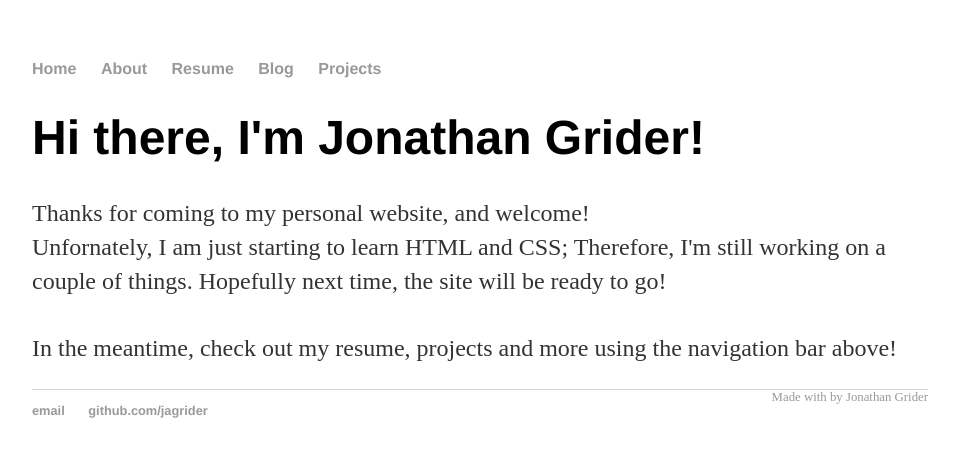
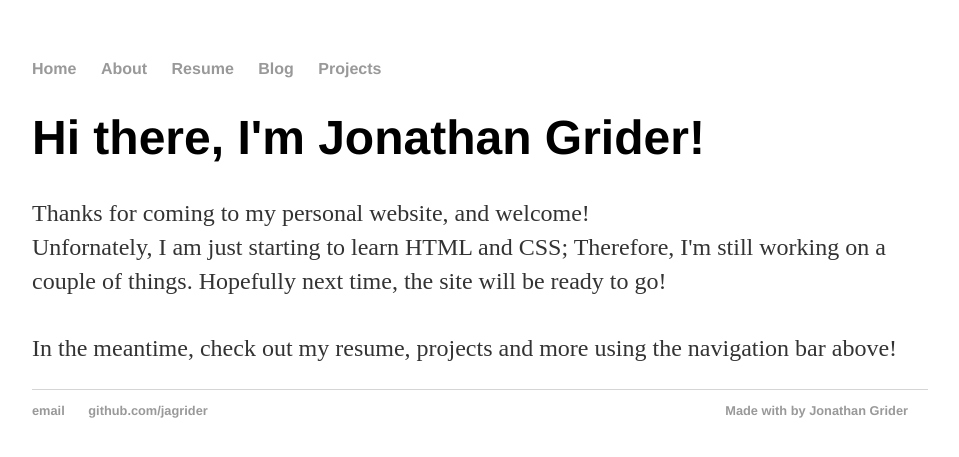
Before and after one commit to jagrider/jagrider.github.io, a Jekyll site: the page built from index.html, in a window 1280 px wide. Shown: the top 457 px of the page, without its empty margins (160-1119 px from the left). Built offline with Jekyll 4.4.1, drawn with Linux system fonts in a browser that asks for light colours.

Commit message:
changed footer-right to use ul

```diff
--- a/_layouts/default.html
+++ b/_layouts/default.html
@@ -30,7 +30,9 @@
 						</ul>
 
 						<div class="footer-right">
-							<a href="/about">Made with <span class="octicon octicon-heart"></span> by Jonathan Grider</a>
+							<ul>
+								<li><a href="/about">Made with <span class="octicon octicon-heart"></span> by Jonathan Grider</a></li>
+							</ul>
 						</div>
 
 					</div>
```
